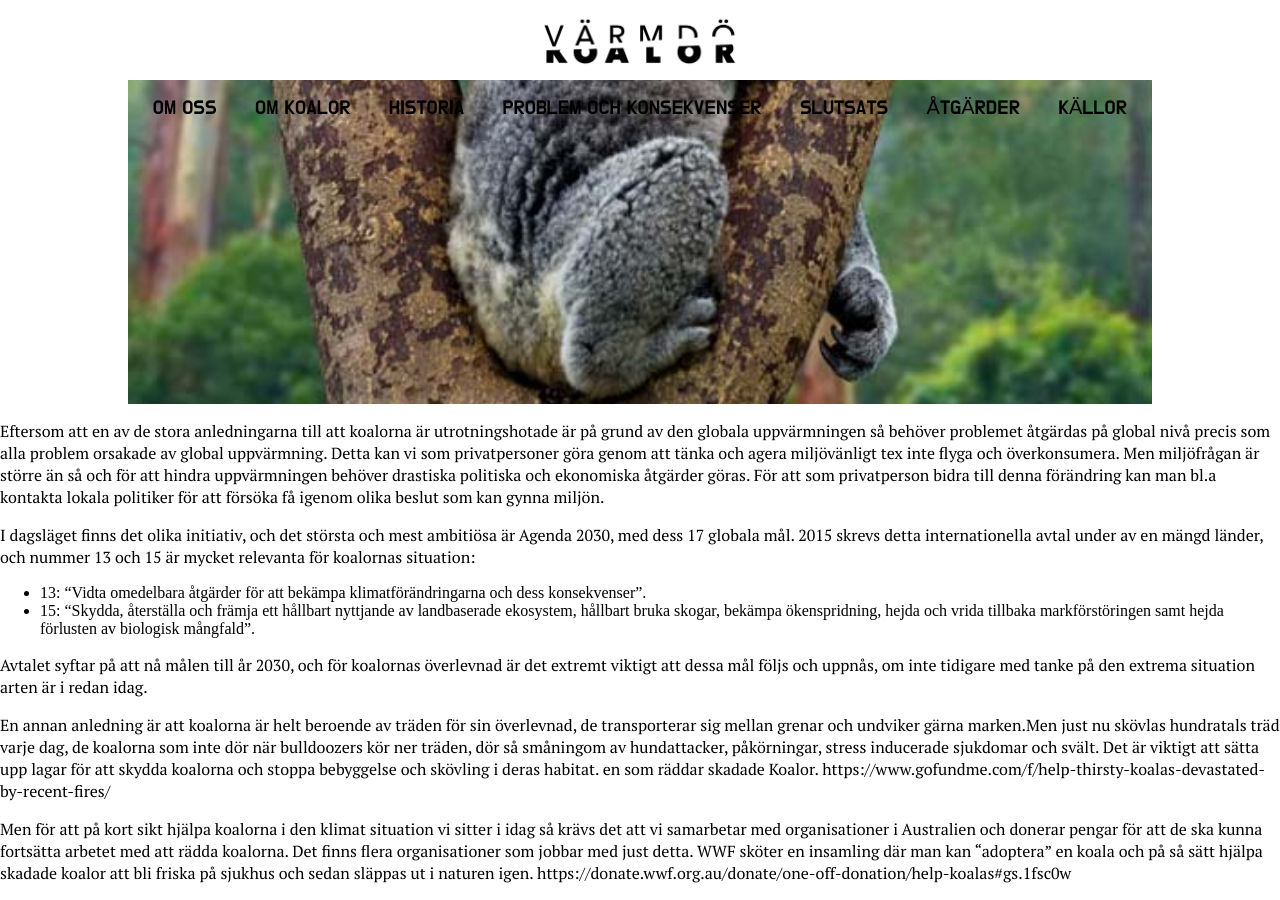
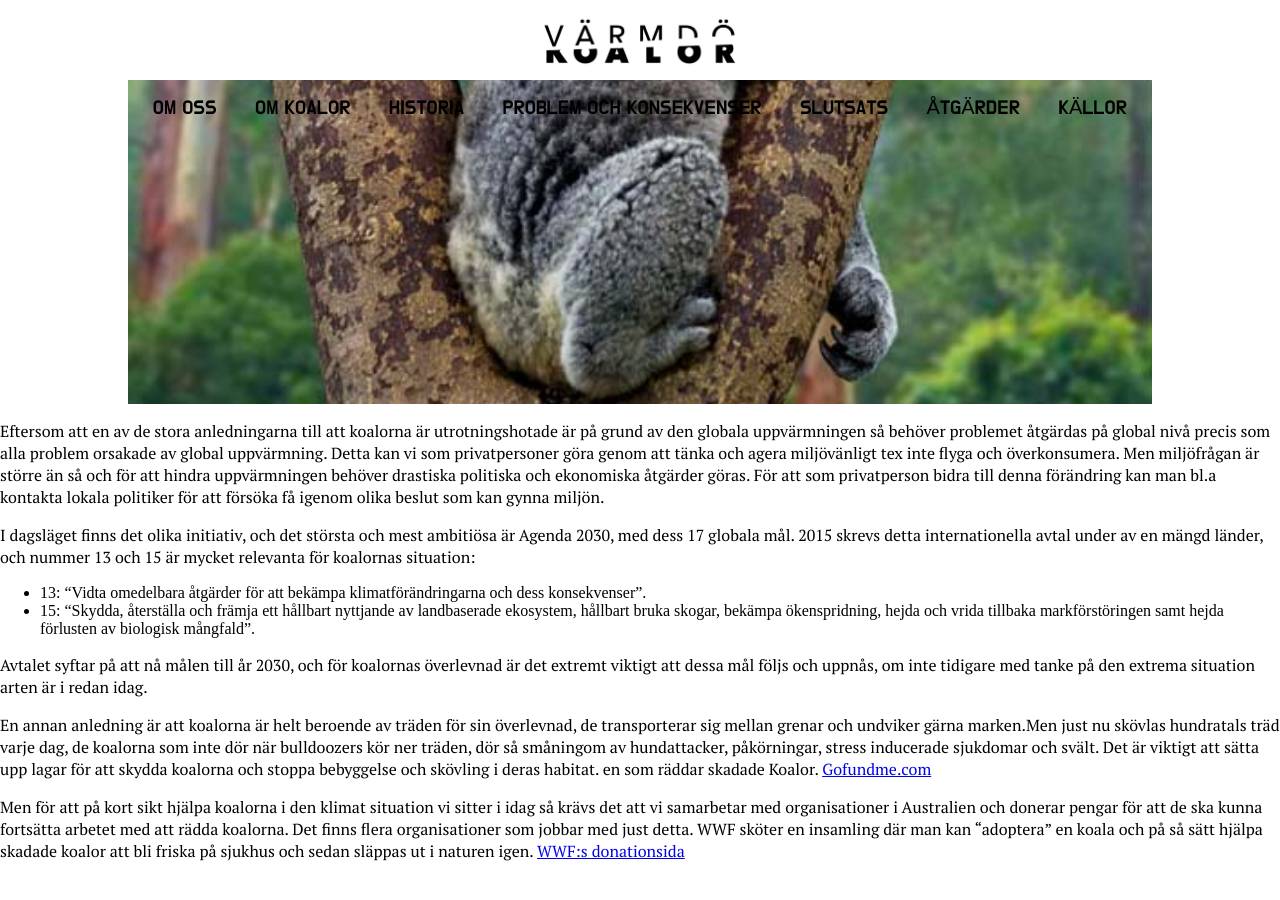
Before and after one commit to limbero/stackars-koalorna, a Jekyll site: the page built from _atgarder/atgarder.md, in a window 1280 px wide and 900 px high, scrolled down 1166 px. Built offline with Jekyll 4.4.1, drawn with Linux system fonts in a browser that asks for light colours; comment, search, counter and statistics services are not loaded; after the commit the page ends 2044 px from its top, so only the background shows below that.

Commit message:
Update atgarder.md

```diff
--- a/_atgarder/atgarder.md
+++ b/_atgarder/atgarder.md
@@ -20,8 +20,8 @@ Avtalet syftar på att nå målen till år 2030, och för koalornas överlevnad
 
 En annan anledning är att koalorna är helt beroende av träden för sin överlevnad, de transporterar sig mellan grenar och undviker gärna marken.Men just nu skövlas hundratals träd varje dag, de koalorna som inte dör när bulldoozers kör ner träden, dör så småningom av hundattacker, påkörningar, stress inducerade sjukdomar och svält. Det är viktigt att sätta upp lagar för att skydda koalorna och stoppa bebyggelse och skövling i deras habitat.
 en som räddar skadade Koalor.
-https://www.gofundme.com/f/help-thirsty-koalas-devastated-by-recent-fires/
+[Gofundme.com](https://www.gofundme.com/f/help-thirsty-koalas-devastated-by-recent-fires/)
 
  Men för att på kort sikt hjälpa koalorna i den klimat situation vi sitter i idag så krävs det att vi samarbetar med organisationer i Australien och donerar pengar för att de ska kunna fortsätta arbetet med att rädda koalorna. Det finns flera organisationer som jobbar med just detta.
 WWF sköter en insamling där man kan “adoptera” en koala och på så sätt hjälpa skadade koalor att bli friska på sjukhus och sedan släppas ut i naturen igen.
-https://donate.wwf.org.au/donate/one-off-donation/help-koalas#gs.1fsc0w
+[WWF:s donationsida](https://donate.wwf.org.au/donate/one-off-donation/help-koalas#gs.1fsc0w)
```
